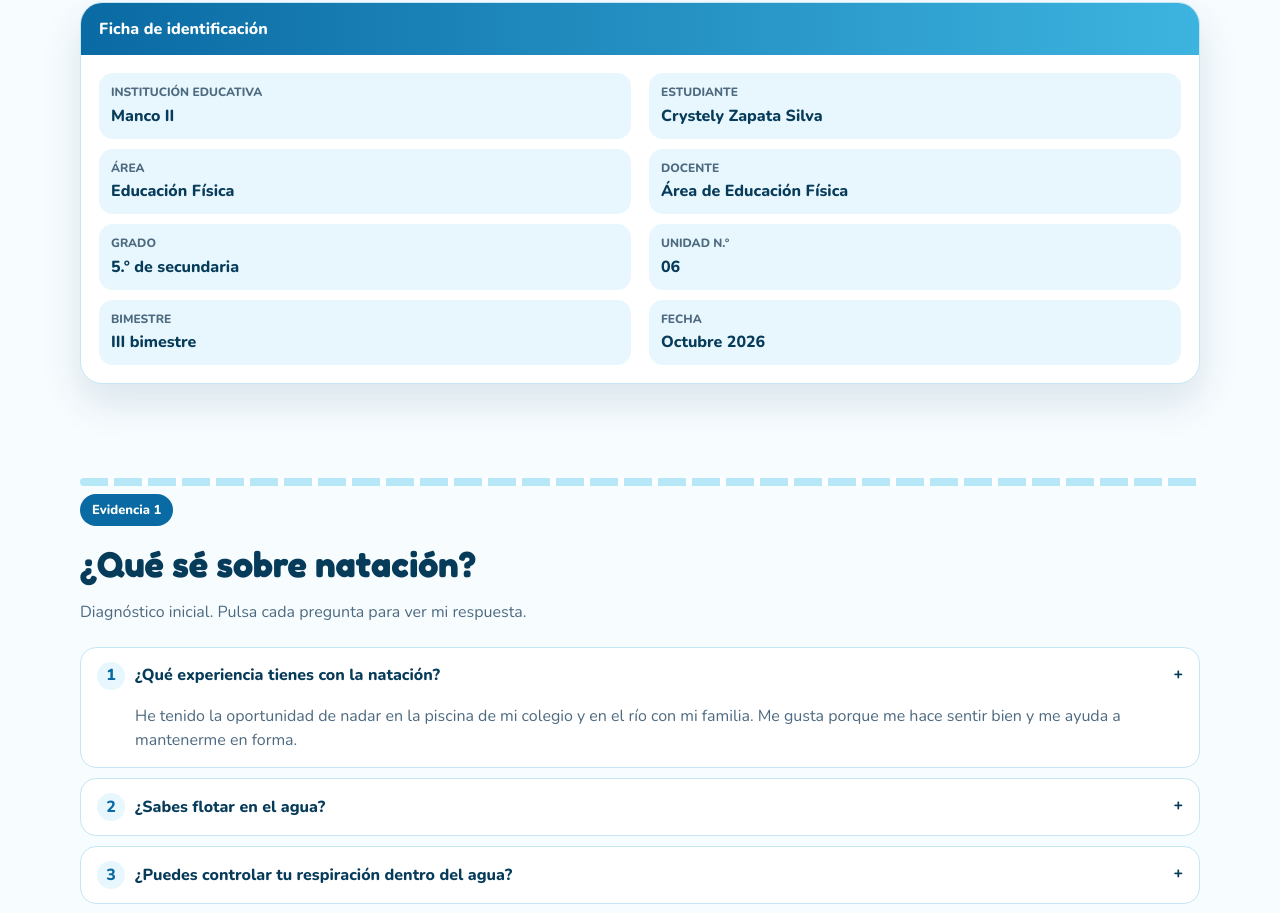
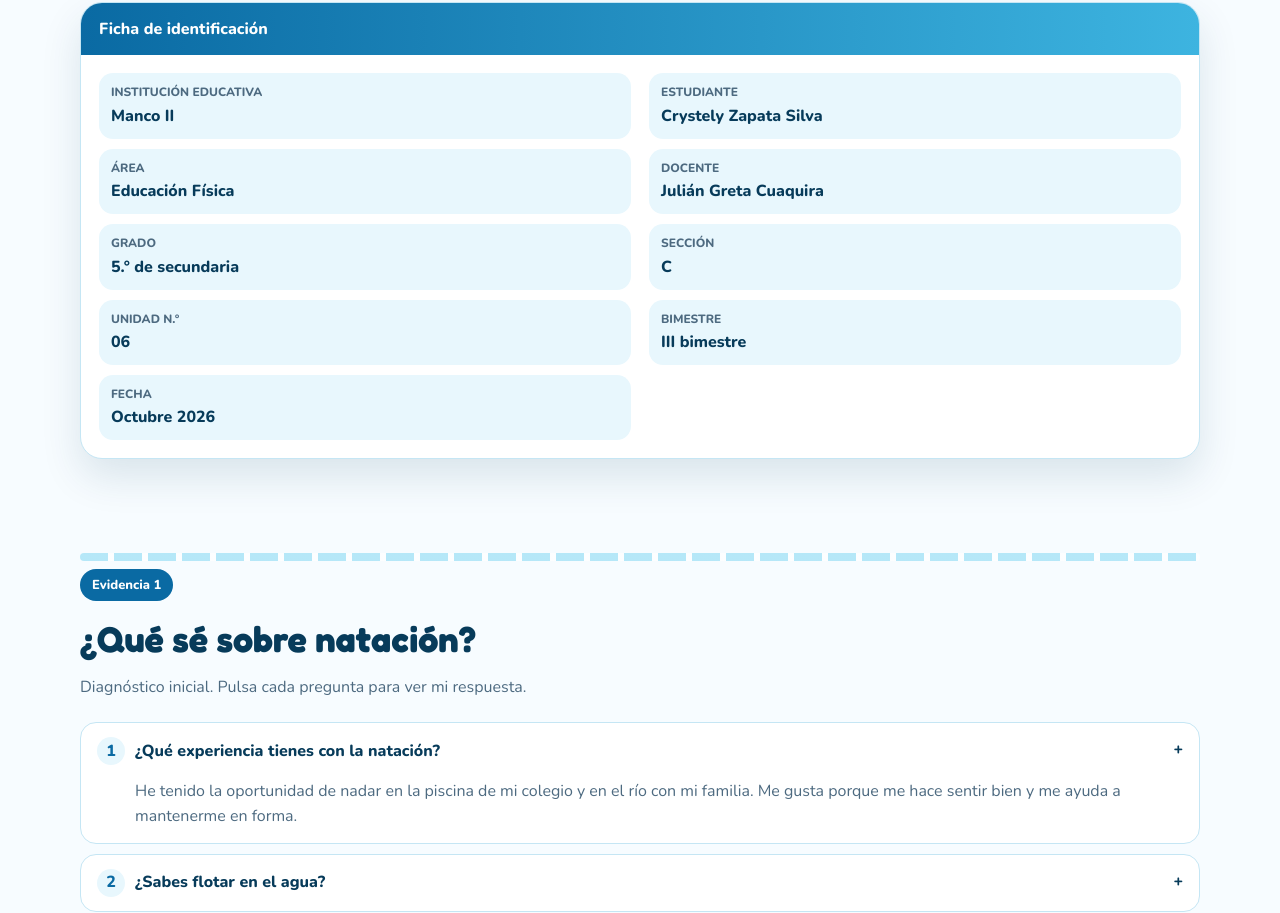
Before and after one commit to DisneyMedina/portafolio-digital-Cristely, a plain HTML site: page index.html in a window 1280 px wide. Shown: the part 1154-2067 px from the top of the page. Drawn offline with nearby package versions, Linux system fonts and the light colour scheme.

Commit message:
Actualizar docente y sección en la ficha de la estudiante.
Co-authored-by: Cursor <cursoragent@cursor.com>

```diff
--- a/index.html
+++ b/index.html
@@ -76,8 +76,9 @@
               <div><dt>Institución educativa</dt><dd>Manco II</dd></div>
               <div><dt>Estudiante</dt><dd>Crystely Zapata Silva</dd></div>
               <div><dt>Área</dt><dd>Educación Física</dd></div>
-              <div><dt>Docente</dt><dd>Área de Educación Física</dd></div>
+              <div><dt>Docente</dt><dd>Julián Greta Cuaquira</dd></div>
               <div><dt>Grado</dt><dd>5.° de secundaria</dd></div>
+              <div><dt>Sección</dt><dd>C</dd></div>
               <div><dt>Unidad N.°</dt><dd>06</dd></div>
               <div><dt>Bimestre</dt><dd>III bimestre</dd></div>
               <div><dt>Fecha</dt><dd>Octubre 2026</dd></div>
```
